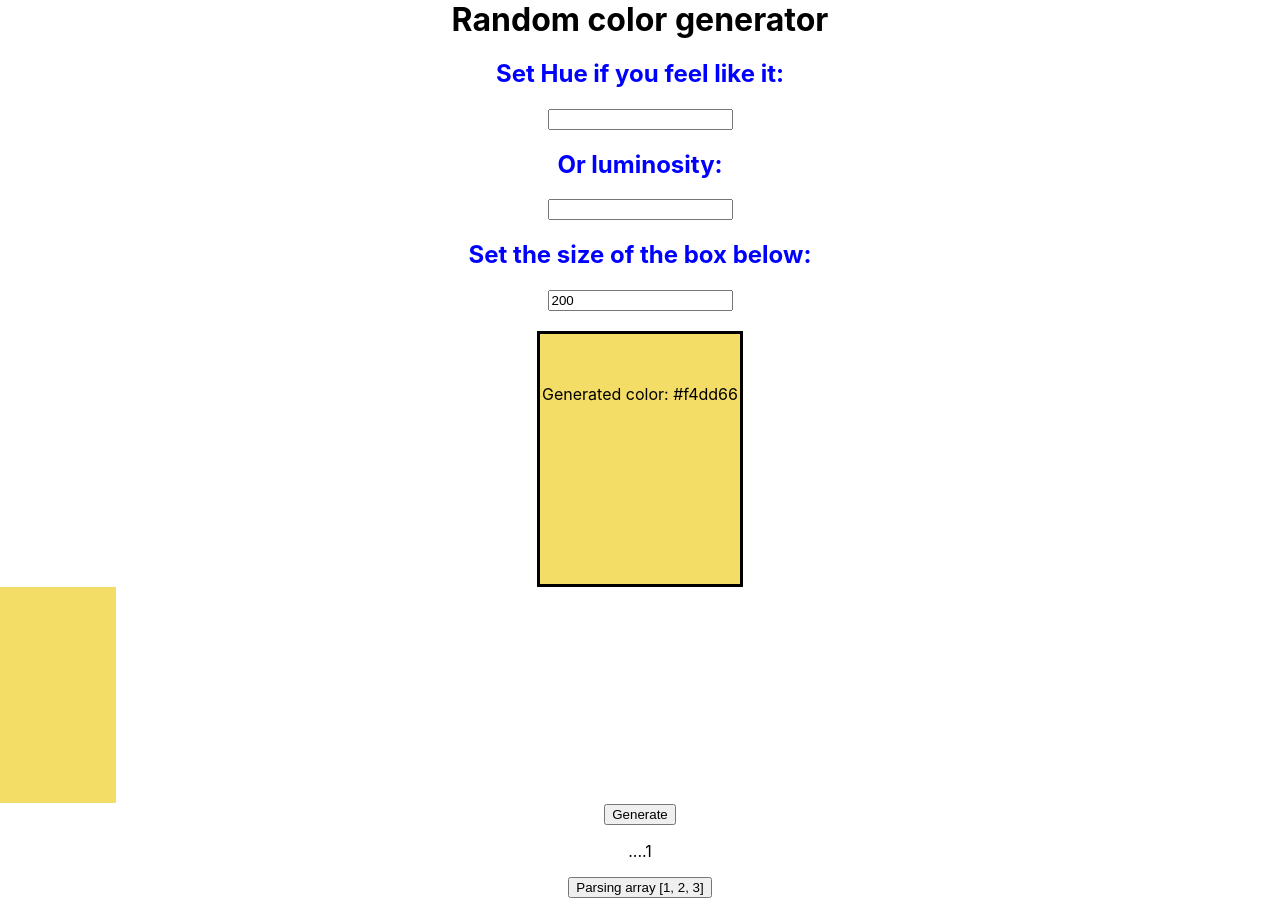
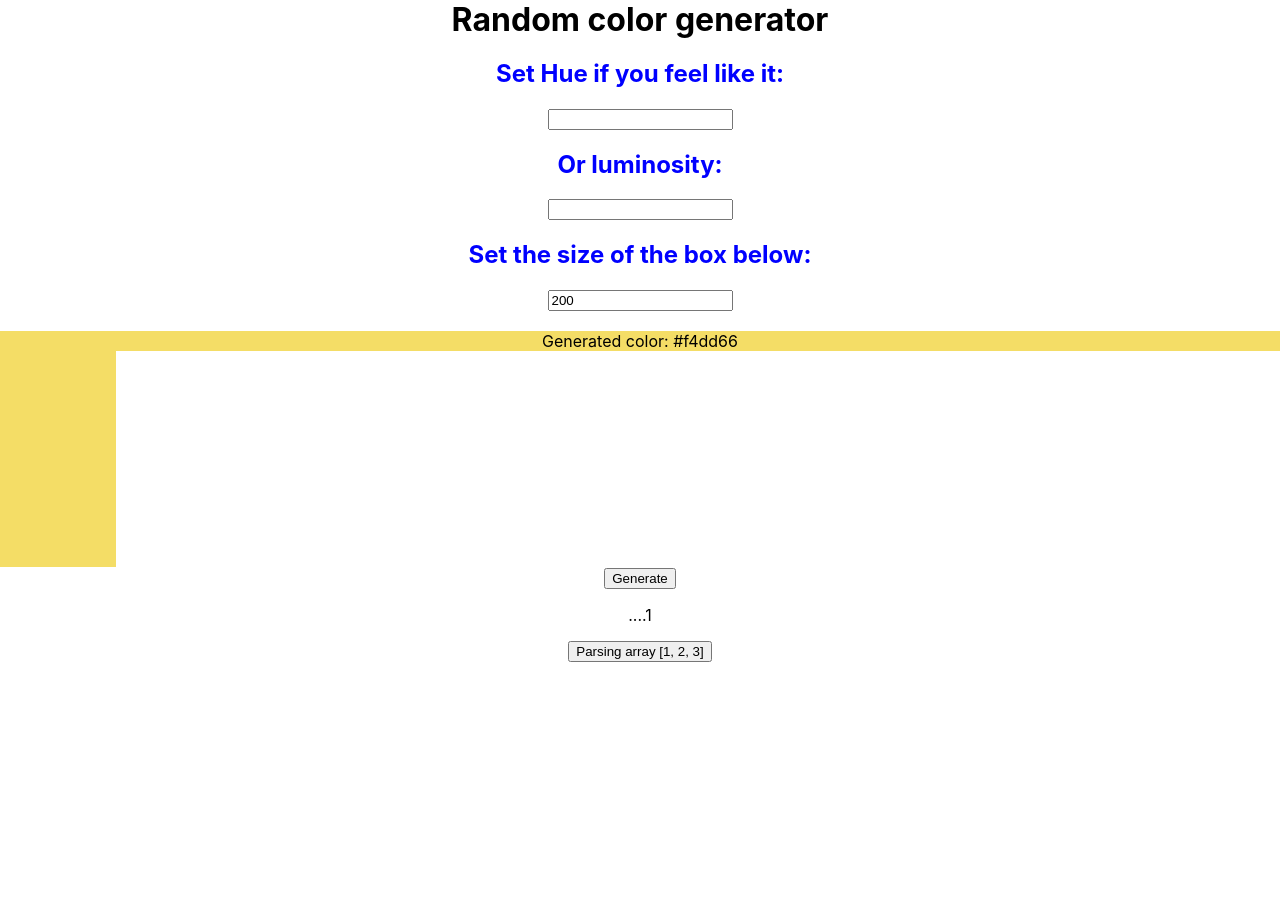
Before and after one commit to Drako222/react-components, a React (Create React App) app: page / in a window 1280 px wide. After the commit the page ends 800 px from the top, so only its background shows below. Built offline with nearby package versions, Linux system fonts and the light colour scheme.

Commit message:
Editting color Generate button

```diff
--- a/src/App.js
+++ b/src/App.js
@@ -34,18 +34,18 @@ const arraybutton = css`
 const array = [1, 2, 3];
 
 // style for the box
-const boxStyle = (color, height) => css`
-  background-color: ${color};
-  width: 200px;
-  padding-top: 50px;
-  text-align: center;
-  margin: auto;
-  height: ${height}px;
-  transition-property: all;
-  transition-duration: 1s;
-  border: 3px solid #000;
-`;
-
+// const boxStyle = (color, height) => css`
+/* background-color: ${color}; */
+/* width: 200px; */
+/* padding-top: 50px; */
+/* text-align: center; */
+/* margin: auto; */
+/* height: ${height}px; */
+/* transition-property: all; */
+/* transition-duration: 1s; */
+/* border: 3px solid #000; */
+// `;
+//
 export default function App() {
   const [color, setColor] = useState(randomColor());
   const [hue, setHue] = useState('');
@@ -99,7 +99,13 @@ export default function App() {
         />
         <br />
         <br />
-        <div css={boxStyle(color, height)}>Generated color: {color}</div>
+        <div
+          style={{
+            backgroundColor: color,
+          }}
+        >
+          Generated color: {color}
+        </div>
         <div
           style={{
             // color: color,
@@ -113,18 +119,8 @@ export default function App() {
             alignItems: 'center',
           }}
         />
-        <button
-          onClick={() =>
-            setColor(
-              randomColor({
-                luminosity: luminosity,
-                hue: hue,
-              }),
-            )
-          }
-        >
-          Generate
-        </button>
+        <button onClick={() => setColor(randomColor())}>Generate</button>
+        <br />
         <p>....{array[index]}</p>
       </Centered>
       <button
```
